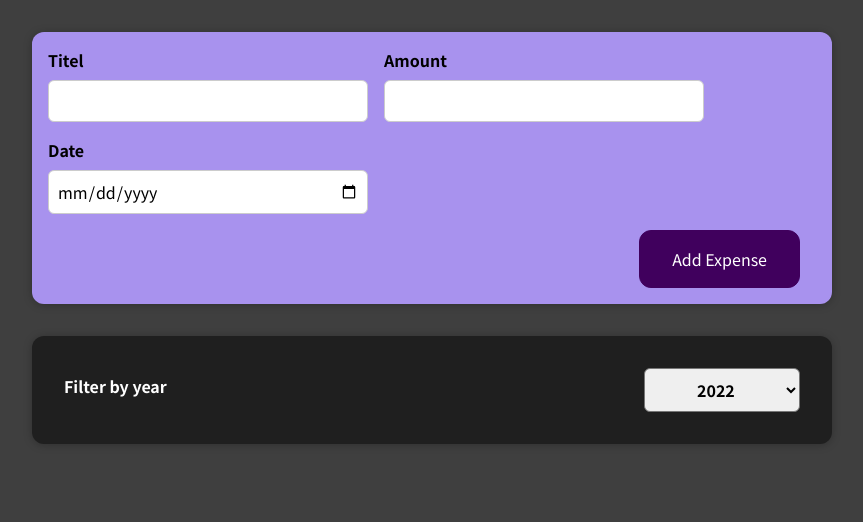
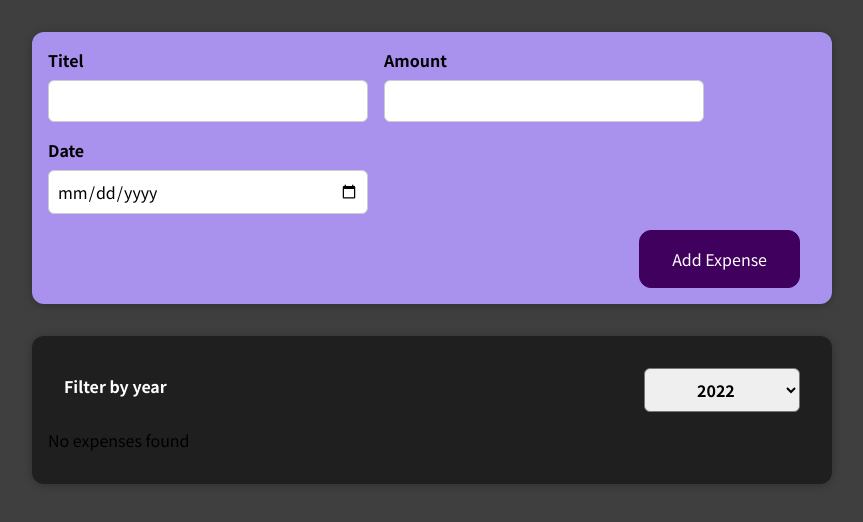
Before and after one commit to Christian-Adler/reacttraining, a React (Create React App) app in the folder react-complete-guide/: page / in a window 1280 px wide. Shown: the top 522 px of the page, without its empty margins (208-1071 px from the left). Built offline with nearby package versions, Linux system fonts and the light colour scheme.

Commit message:
conditional rendering

```diff
--- a/react-complete-guide/src/components/expenses/Expenses.js
+++ b/react-complete-guide/src/components/expenses/Expenses.js
@@ -23,14 +23,18 @@ const Expenses = (props) => {
           selected={filteredYear}
           onChangeFilter={filterChangeHandler}
         />
-        {filteredItems.map((item) => (
+        {filteredItems.length === 0 ? (
+          <p>No expenses found</p>
+        ) : (
+          filteredItems.map((item) => (
             <ExpenseItem
               key={item.id}
               title={item.title}
               amount={item.amount}
               date={item.date}
             />
-        ))}
+          ))
+        )}
       </Card>
     </div>
   );
```
Lines whose indentation alone changed are shown as unchanged.
